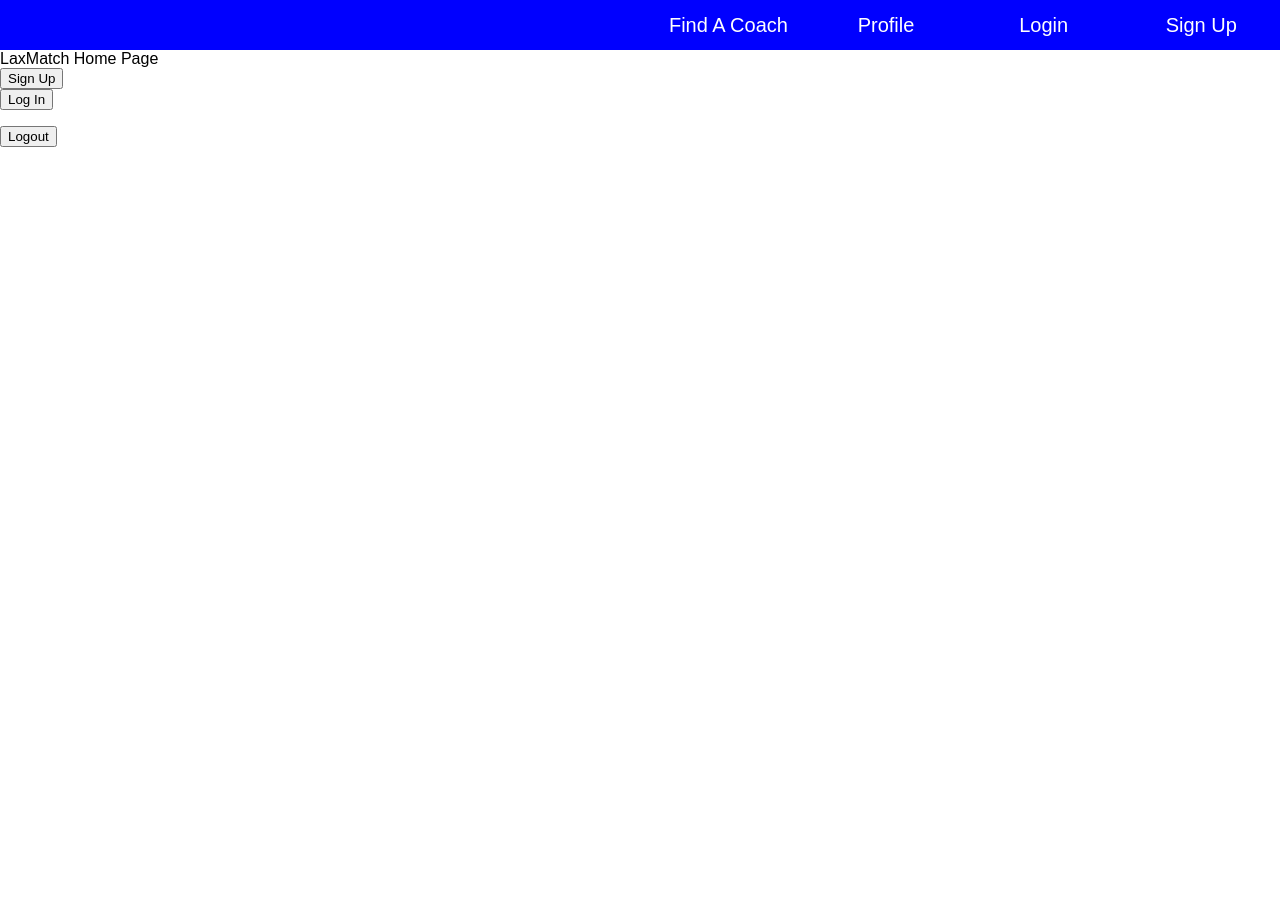
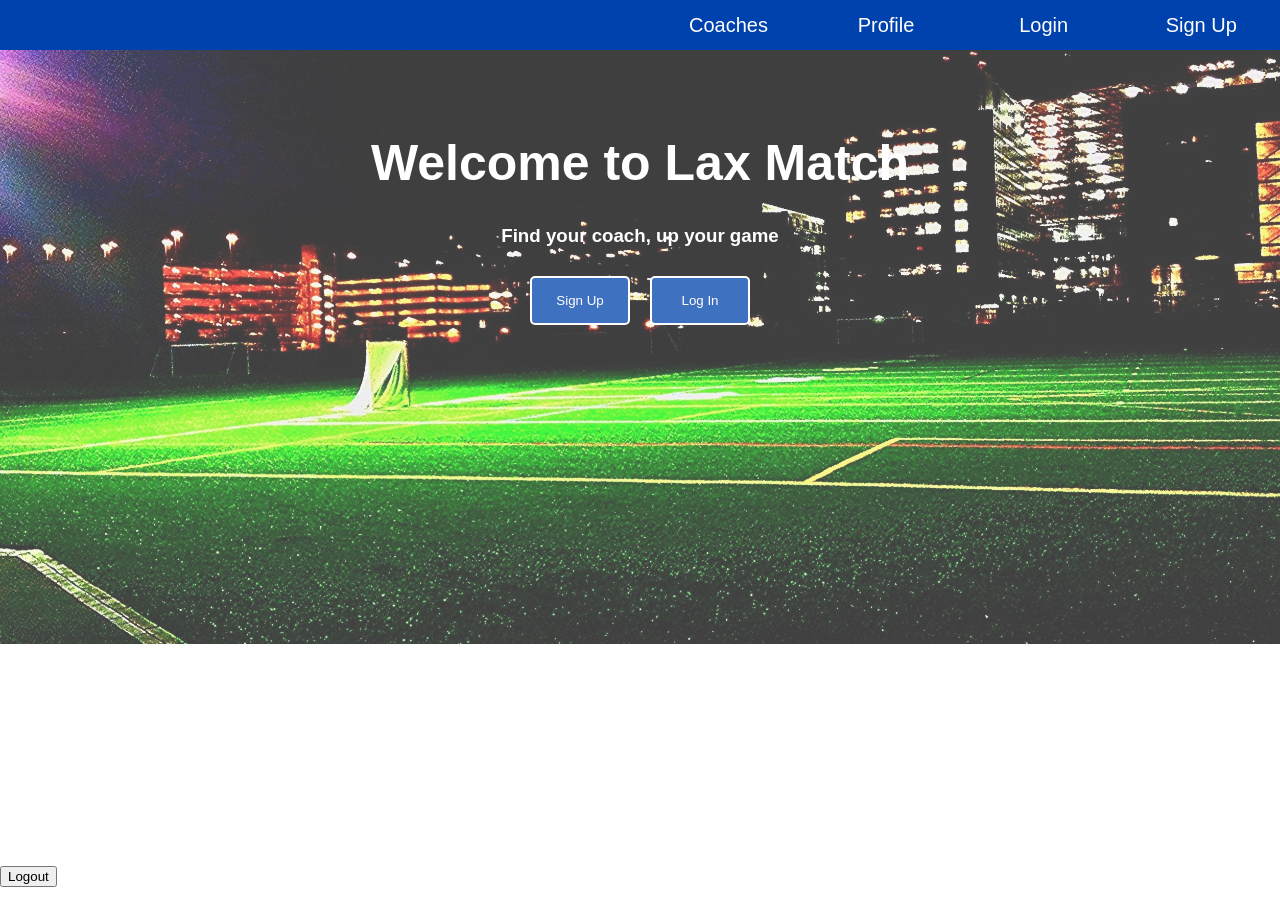
Before and after one commit to aammon14/laxmatch, a React (Create React App) app: page / in a window 1280 px wide. Before the commit the page ends 800 px from the top, so only its background shows below. Built offline with nearby package versions, Linux system fonts and the light colour scheme; no server answers.

Commit message:
coach and player profile render conditionally on user role

```diff
--- a/src/App.css
+++ b/src/App.css
@@ -3,7 +3,7 @@
   top: 0;
   left: 0;
   height: 50px;
-  background-color: blue;
+  background-color: #0042ad;
   position: fixed;
   width: 100%;
   z-index: 90;
@@ -39,3 +39,29 @@
 body {
   margin-top: 50px;
 }
+
+/*Home page*/
+.homePage {
+  color: white;
+  text-align: center;
+  height: 800px;
+  background-image: url('./images/background.jpg');
+  background-size: contain;
+  opacity: 0.75;
+  background-repeat: no-repeat;
+}
+.homeTitle {
+  padding-top: 50px;
+}
+.homeTitle h1 {
+  font-size: 50px;
+}
+.homeButtons button {
+  width: 100px;
+  margin: 10px;
+  padding: 15px;
+  border-radius: 5px;
+  border: 2px solid white;
+  background: #0042ad;
+  color: white;
+}
--- a/src/App.js
+++ b/src/App.js
@@ -5,14 +5,34 @@ import Home from "./components/Home";
 import Login from "./components/Login";
 import Signup from "./components/Signup";
 import Nav from "./components/Nav";
+import Profile from "./components/Profile"
 // import CoachList from "./componenets/CoachList";
 // import CoachPortal from "./components/CoachPortal";
-// import PlayerProfile from "./components/PlayerProfile";
+import PlayerProfile from "./components/PlayerProfile";
 // import Message from "./components/Message";
 import TokenService from "./services/TokenService";
 import "./App.css"
 
 class App extends Component {
+  constructor(props) {
+    super(props);
+    this.state = {
+      user: {},
+      logged: false,
+      users: []
+    }
+    this.signup = this.signup.bind(this);
+    this.login = this.login.bind(this);
+    this.checkLogin = this.checkLogin.bind(this);
+    this.findUsers = this.findUsers.bind(this);
+    this.updateUser = this.updateUser.bind(this);
+  }
+
+  componentDidMount() {
+    this.findUsers();
+    console.log('in componentDidMount, this.state: ', this.state)
+  }
+
   signup(data) {
     console.log("in app.js signup, data is ", data);
     axios("http://localhost:3000/users/", {
@@ -32,13 +52,47 @@ class App extends Component {
     })
       .then(resp => {
         TokenService.save(resp.data.token);
+        this.setState({ user: resp.data.user, logged: true })
+        console.log('in login, user: ', this.state)
+      })
+      .catch(err => console.log(`err: ${err}`));
+  }
+
+  updateUser(data) {
+    console.log('in updateUser, user is: ', this.state);
+    axios("http://localhost:3000/users/login", {
+      method: "PUT",
+      data
+    }).then(resp => {
+        TokenService.save(resp.data.token);
+        this.setState({ user: resp.data.user })
       })
       .catch(err => console.log(`err: ${err}`));
   }
 
   logout(ev) {
     ev.preventDefault();
+    this.setState({ user: {}, logged: false })
     TokenService.destroy();
+  }
+
+  findUsers() {
+    axios('http://localhost:3000/users', {
+      method: "GET"
+    }).then(resp => {
+      this.setState({ users: resp.data.users });
+      console.log("in findUsers, users: ", this.state.users);
+    })
+    .catch(err => console.log(`err: ${err}`));
+  }
+
+  checkLogin() {
+    axios('http://localhost:3000/isLoggedIn', {
+      headers: {
+        Authorization: `Bearer ${TokenService.read()}`,
+      },
+    }).then(resp => console.log(resp))
+    .catch(err => console.log(err));
   }
 
   render() {
@@ -65,7 +119,7 @@ class App extends Component {
                 return (
                   <div>
                     <Nav />
-                    <Signup {...props} submit={this.signup.bind(this)} />
+                    <Signup {...props} submit={this.signup} />
                   </div>
                 );
               }}
@@ -76,8 +130,19 @@ class App extends Component {
               render={props => {
                 return (
                   <div>
-                  <Nav />
-                  <Login {...props} submit={this.login.bind(this)} />
+                    <Nav />
+                    <Login {...props} submit={this.login} />
+                  </div>
+                )
+              }}
+            />
+            <Route
+              exact path="/profile"
+              render={props => {
+                return (
+                  <div>
+                    <Nav />
+                    <Profile {...props} user={this.state.user} logged={this.state.logged} logout={this.logout} change={this.updateUser} />
                   </div>
                 )
               }}
--- a/src/components/CoachProfile.jsx
+++ b/src/components/CoachProfile.jsx
@@ -0,0 +1,24 @@
+import React, { Component } from 'react';
+import { Link } from 'react-router-dom';
+
+export default class CoachProfile extends Component {
+  constructor(props) {
+    super(props);
+    this.logout = this.logout.bind(this);
+  }
+
+  logout() {
+    this.props.logout();
+    this.props.history.push('/')
+  }
+
+  render() {
+    return (
+      <div>
+       <h1>Hello Coach {this.props.user.name}, welcome to your account!</h1>
+       <br />
+       <button onClick={this.logout}>Logout</button>
+      </div>
+    )
+  }
+}
--- a/src/components/Home.jsx
+++ b/src/components/Home.jsx
@@ -1,19 +1,18 @@
 import React, { Component } from 'react';
-//import axios from 'axios';
 import { Link } from 'react-router-dom';
 
 export default class Home extends Component {
-  // constructor(props) {
-  //   super(props);
-  // }
-
   render() {
     return (
-      <div>
-        <div>LaxMatch Home Page</div>
-        <Link to="/signup"><button>Sign Up</button></Link>
-        <br />
-        <Link to="/login"><button>Log In</button></Link>
+      <div className='homePage'>
+        <div className='homeTitle'>
+          <h1>Welcome to Lax Match</h1>
+          <h3>Find your coach, up your game</h3>
+        </div>
+        <div className='homeButtons'>
+          <Link to="/signup"><button>Sign Up</button></Link>
+          <Link to="/login"><button>Log In</button></Link>
+        </div>
       </div>
     )
   }
--- a/src/components/Nav.jsx
+++ b/src/components/Nav.jsx
@@ -7,11 +7,11 @@ class Nav extends Component {
       <div className="nav_bar">
         <div className="nav_links">
           <Link className="nav_none" to="/">
-            Find A Coach
+            Coaches
           </Link>
         </div>
         <div className="nav_links right_link">
-          <Link className="nav_none" to="/">
+          <Link className="nav_none" to="/profile">
             Profile
           </Link>
         </div>
--- a/src/components/PlayerProfile.jsx
+++ b/src/components/PlayerProfile.jsx
@@ -0,0 +1,25 @@
+import React, { Component } from 'react';
+import { Link } from 'react-router-dom';
+
+export default class PlayerProfile extends Component {
+  constructor(props) {
+    super(props);
+    this.logout = this.logout.bind(this);
+  }
+
+  logout() {
+    this.props.logout();
+    this.props.history.push('/')
+  }
+
+  render() {
+    return (
+      <div>
+       <h1>Hello {this.props.user.name}, welcome to your account!</h1>
+       <br />
+       <button onClick={this.logout}>Logout</button>
+       <Link to="/"><button>View Coaches</button></Link>
+      </div>
+    )
+  }
+}
--- /dev/null
+++ b/src/components/Profile.jsx
@@ -0,0 +1,31 @@
+import React, { Component } from 'react';
+import { Link } from 'react-router-dom';
+import PlayerProfile from './PlayerProfile';
+import CoachProfile from './CoachProfile';
+
+export default class Profile extends Component {
+  constructor(props) {
+    super(props);
+    console.log('in profile constructor: ', this.props)
+  }
+  render() {
+    if (this.props.user.role === 'player') {
+      return (
+        <PlayerProfile user={this.props.user} logout={this.logout} change={this.updateUser}/>
+      )
+    }
+    else if (this.props.user.role === 'coach') {
+      return (
+        <CoachProfile user={this.props.user} logout={this.logout} change={this.updateUser}/>
+      )
+    }
+    else {
+      return (
+        <div className="app-container">
+          <h2>Please Log in to view your profile</h2>
+          <Link to="/login"><button>Login</button></Link>
+        </div>
+      )
+    }
+  }
+}
```
Also changed, not shown: src/images/background.jpg (added).
